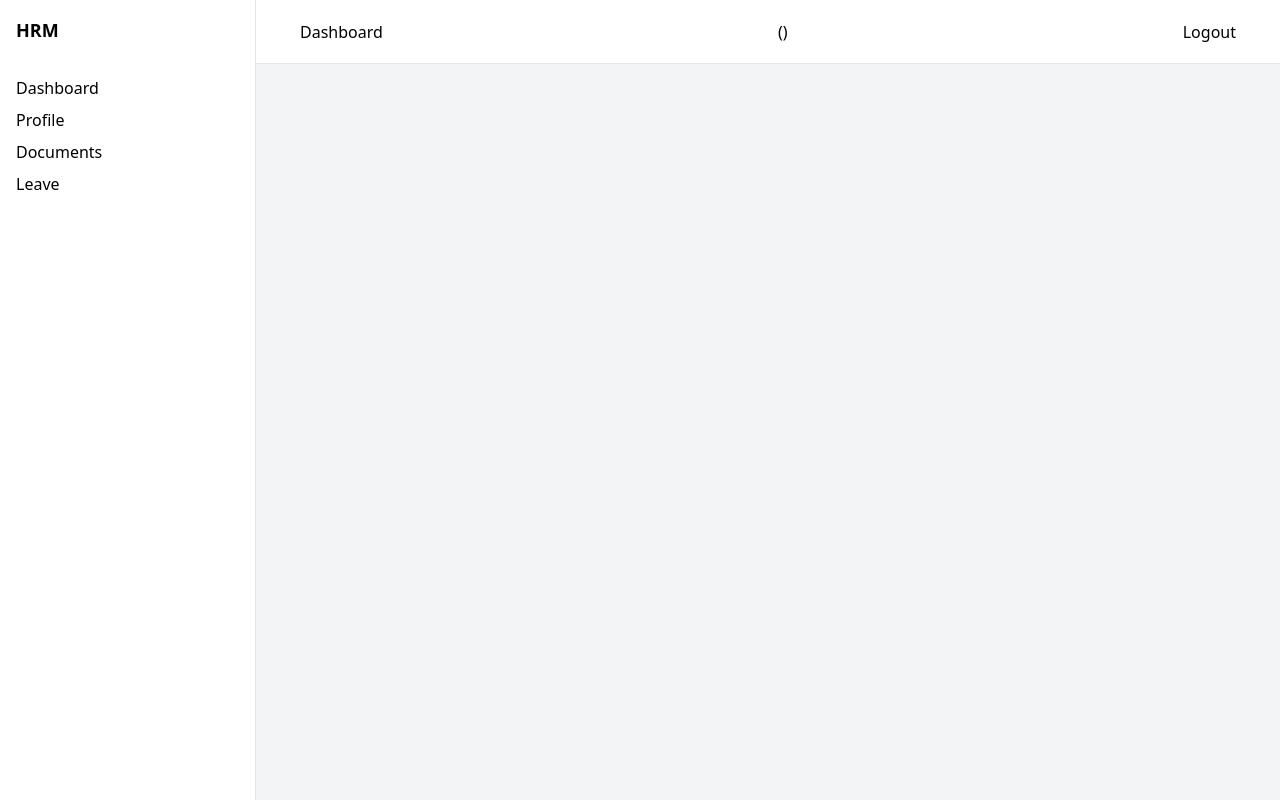
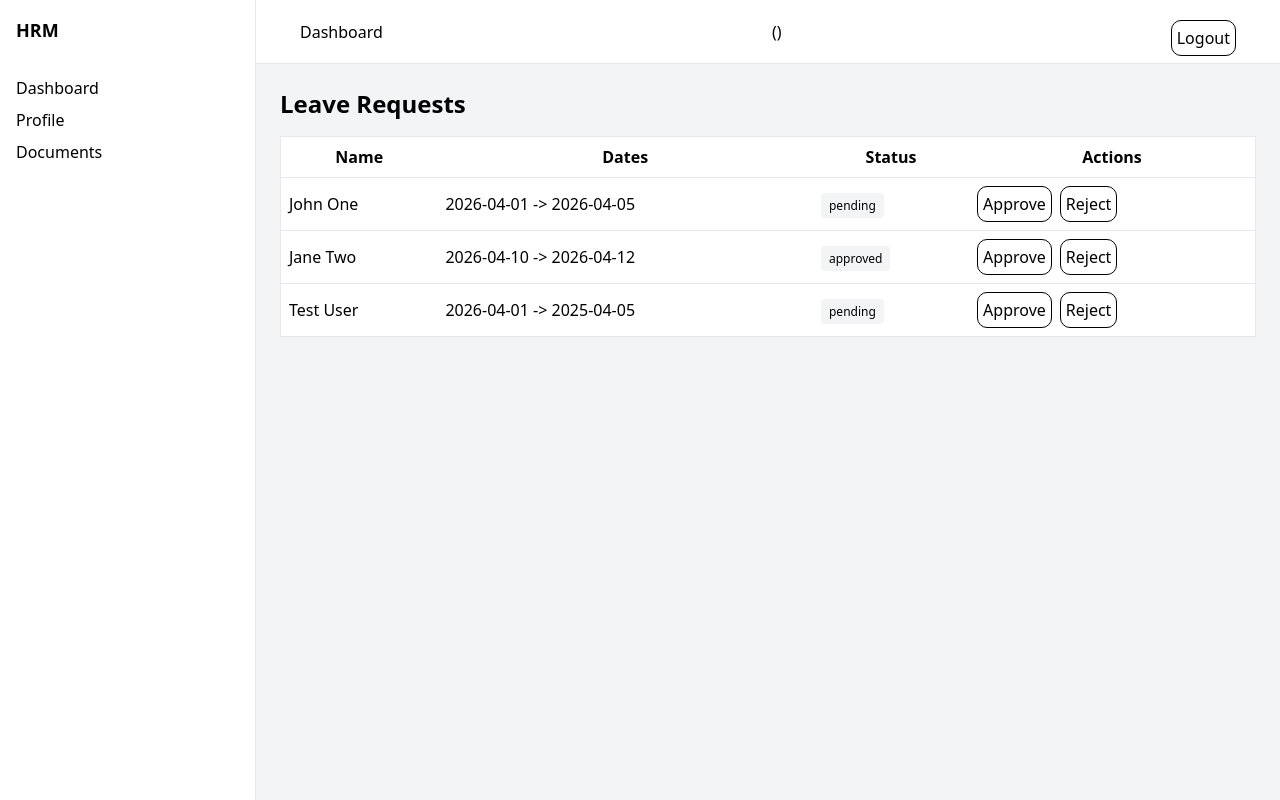
Before and after one commit to ValeraKarimov/employee-management-dashboard--hr-saas-mvp-, a Nuxt app: page /admin/leave in a window 1280 px wide. Built offline with nearby package versions, Linux system fonts and the light colour scheme; no server answers.

Commit message:
feat: leave management, workflow, roles + actions, shared state

```diff
--- a/app/assets/css/main.css
+++ b/app/assets/css/main.css
@@ -6,3 +6,14 @@
 body {
     @apply bg-gray-100;
 }
+
+button {
+    border: 1px solid #000;
+    border-radius: 10px;
+    padding: 5px;
+}
+
+button:hover {
+    background-color: #000;
+    color: #fff;
+}
--- a/app/components/layout/AppSidebar.vue
+++ b/app/components/layout/AppSidebar.vue
@@ -19,7 +19,16 @@ const auth = useAuthStore()
                 Users
             </NuxtLink>
 
-            <NuxtLink to="/leave">Leave</NuxtLink>
+            <NuxtLink v-if="auth.user?.role === 'admin'" to="/admin/leave">Leave Requests</NuxtLink>
+
+            <NuxtLink v-if="auth.user?.role === 'employee'" to="/leave">
+                My Leave
+            </NuxtLink>
+
+            <NuxtLink v-if="auth.user?.role === 'employee'" to="/leave/create">
+                Request Leave
+            </NuxtLink>
+
         </nav>
     </aside>
 </template>
--- /dev/null
+++ b/app/composables/useLeave.ts
@@ -0,0 +1,46 @@
+import { ref } from "vue";
+
+const leaveRequests = ref([
+    {
+        id: 1,
+        userId: 1,
+        name: 'John One',
+        start: '2026-04-01',
+        end: '2026-04-05',
+        status: 'pending'
+    },
+    {
+        id: 2,
+        userId: 2,
+        name: 'Jane Two',
+        start: '2026-04-10',
+        end: '2026-04-12',
+        status: 'approved'
+    },
+    {
+        id: 3,
+        userId: 1,
+        name: 'Test User',
+        start: '2026-04-01',
+        end: '2025-04-05',
+        status: 'pending'
+    }
+])
+
+export const useLeave = () => {
+    const approve = (id: number) => {
+        const item = leaveRequests.value.find(l => l.id === id)
+        if (item) item.status = 'approved'
+    }
+
+    const reject = (id: number) => {
+        const item = leaveRequests.value.find(l => l.id === id)
+        if (item) item.status = 'rejected'
+    }
+
+    return {
+        leaveRequests,
+        approve,
+        reject
+    }
+}
--- /dev/null
+++ b/app/pages/admin/leave/index.vue
@@ -0,0 +1,47 @@
+<script setup>
+import { useLeave } from '~/composables/useLeave';
+
+const { leaveRequests, approve, reject } = useLeave()
+
+definePageMeta({
+    middleware: ['auth', 'role'],
+    role: 'admin'
+})
+</script>
+
+<template>
+    <div>
+        <h1 class="text-2xl font-bold mb-4">Leave Requests</h1>
+
+        <table class="w-full bg-white border">
+
+            <thead>
+                <tr class="border-b">
+                    <th class="p-2">Name</th>
+                    <th class="p-2">Dates</th>
+                    <th class="p-2">Status</th>
+                    <th class="p-2">Actions</th>
+                </tr>
+            </thead>
+
+            <tbody>
+                <tr v-for="leave in leaveRequests" :key="leave.id" class="border-b">
+                    <td class="p-2">{{ leave.name }}</td>
+                    <td class="p-2">{{ leave.start }} -> {{ leave.end }}</td>
+                    <td class="p-2">
+                        <span class="px-2 py-1 text-xs rounded bg-gray-100">
+                            {{ leave.status }}
+                        </span>
+                    </td>
+
+                    <td class="p-2 space-x-2">
+                        <button @click="approve(leave.id)">Approve</button>
+                        <button @click="reject(leave.id)">Reject</button>
+                    </td>
+
+                </tr>
+            </tbody>
+
+        </table>
+    </div>
+</template>
--- /dev/null
+++ b/app/pages/leave/create.vue
@@ -0,0 +1,40 @@
+<script setup>
+import { useLeave } from '~/composables/useLeave';
+import { useAuthStore } from '~/stores/auth';
+
+const { leaveRequests } = useLeave()
+const auth = useAuthStore()
+
+const start = ref('')
+const end = ref('')
+
+const create = () => {
+    leaveRequests.value.push({
+        id: Date.now(),
+        userId: auth.user.id,
+        name: auth.user.name,
+        start: start.value,
+        end: end.value,
+        status: 'pending'
+    })
+
+    navigateTo('/leave')
+}
+
+definePageMeta({
+    middleware: ['auth', 'role'],
+    role: 'employee'
+})
+</script>
+
+
+<template>
+    <div>
+        <h1>Create Leave</h1>
+
+        <input v-model="start" type="date" />
+        <input v-model="end" type="date" />
+
+        <button @click="create">Submit</button>
+    </div>
+</template>
--- /dev/null
+++ b/app/pages/leave/index.vue
@@ -0,0 +1,37 @@
+<script setup>
+import { useLeave } from '~/composables/useLeave';
+import { useAuthStore } from '~/stores/auth';
+
+const auth = useAuthStore()
+const { leaveRequests } = useLeave()
+
+const myLeaves = computed(() => {
+    leaveRequests.value.filter(l => l.userId === auth.user?.id)
+})
+
+definePageMeta({
+    middleware: ['auth', 'role'],
+    role: 'employee'
+})
+</script>
+
+<template>
+    <div>
+
+        <div>
+            <h1 class="text-2xl font-bold mb-4">My Leave</h1>
+
+            <NuxtLink to="/leave/create">
+                <button>Create Leave</button>
+            </NuxtLink>
+
+        </div>
+
+        <table class="w-full bg-white border">
+            <tr v-for="leave in myLeaves" :key="leave.id" class="border-b">
+                <td class="p-2">{{ leave.start }} -> {{ leave.end }}</td>
+                <td class="p-2">{{ leave.status }}</td>
+            </tr>
+        </table>
+    </div>
+</template>
--- a/app/pages/login.vue
+++ b/app/pages/login.vue
@@ -21,6 +21,7 @@ import { useAuthStore } from '~/stores/auth';
 
     const loginAs = (role) => {
         auth.login({
+            id: 1,
             name: 'Test User',
             role
         })
--- a/app/stores/auth.ts
+++ b/app/stores/auth.ts
@@ -2,12 +2,15 @@ import { defineStore } from "pinia";
 
 export const useAuthStore = defineStore('auth', {
     state: () => ({
-        user: null as null | { name: string; role: 'admin' | 'employee' }
+        user: null as null | {
+            id: number
+            name: string;
+            role: 'admin' | 'employee' }
         // token: null
     }),
 
     actions: {
-        login(user: { name: string; role: 'admin' | 'employee' }) {
+        login(user: { id: number, name: string; role: 'admin' | 'employee' }) {
             this.user = user
             localStorage.setItem('user', JSON.stringify(user))
         },
```
